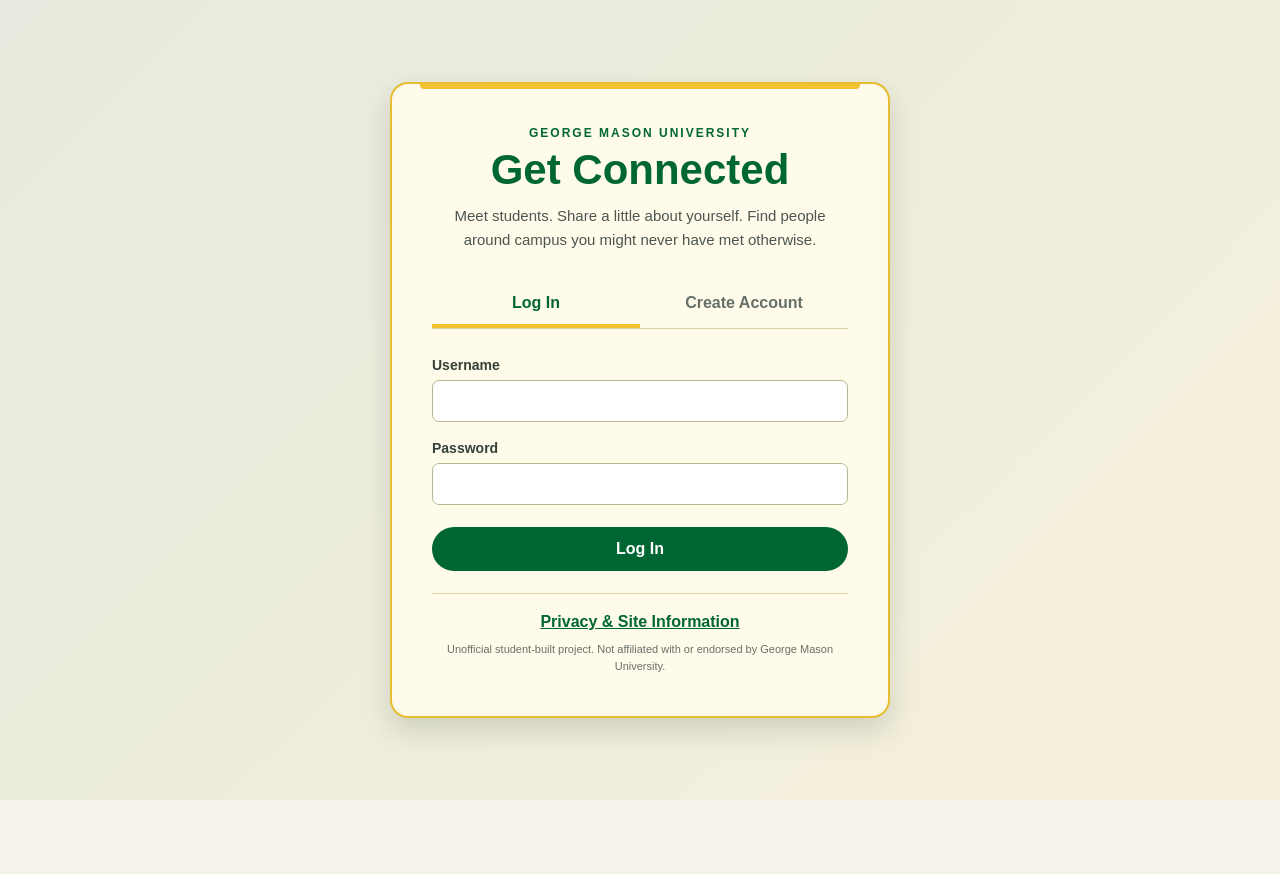
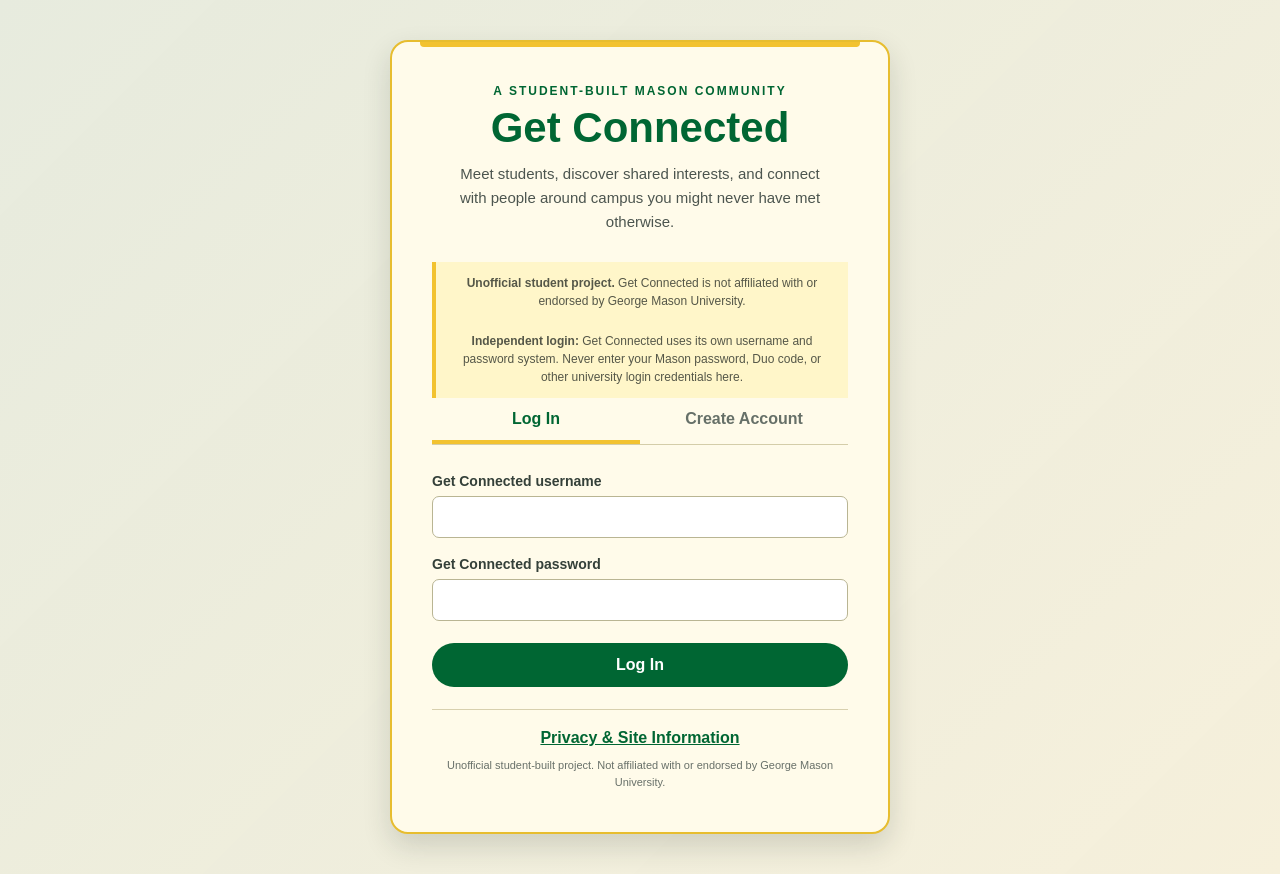
Before and after one commit to daguirr6/get-connected_bulletin, a React app in the folder frontend/: page / in a window 1280 px wide. Before the commit the page ends 800 px from the top, so only its background shows below. Built offline with nearby package versions, Linux system fonts and the light colour scheme; no server answers; the HTML template or start-up script is replaced by a standard one.

Commit message:
Clarify student-built branding and login safety

```diff
--- a/frontend/src/App.jsx
+++ b/frontend/src/App.jsx
@@ -698,7 +698,7 @@
       <section className="auth-card">
         <div className="intro">
           <p className="small-title">
-            GEORGE MASON UNIVERSITY
+            A STUDENT-BUILT MASON COMMUNITY
           </p>
 
           <h1>
@@ -706,10 +706,30 @@
           </h1>
 
           <p className="description">
-            Meet students. Share a little
-            about yourself. Find people
-            around campus you might never
-            have met otherwise.
+            Meet students, discover shared
+            interests, and connect with people
+            around campus you might never have
+            met otherwise.
+          </p>
+
+          <p className="privacy-note">
+            <strong>
+              Unofficial student project.
+            </strong>{" "}
+            Get Connected is not affiliated
+            with or endorsed by George Mason
+            University.
+          </p>
+
+          <p className="privacy-note">
+            <strong>
+              Independent login:
+            </strong>{" "}
+            Get Connected uses its own
+            username and password system.
+            Never enter your Mason password,
+            Duo code, or other university
+            login credentials here.
           </p>
         </div>
 
@@ -755,7 +775,7 @@
             }
           >
             <label>
-              Username
+              Get Connected username
 
               <input
                 type="text"
@@ -770,7 +790,7 @@
             </label>
 
             <label>
-              Password
+              Get Connected password
 
               <input
                 type="password"
@@ -802,7 +822,7 @@
             }
           >
             <label>
-              Username
+              Get Connected username
 
               <input
                 type="text"
@@ -817,7 +837,7 @@
             </label>
 
             <label>
-              Password
+              Get Connected password
 
               <input
                 type="password"
@@ -862,13 +882,24 @@
             </label>
 
             <p className="privacy-note">
-              Your legal name is only used
-              for GMU verification and
-              won&apos;t be shown on your
-              public profile. Your safety
-              and privacy will always be
-              one of our highest
-              priorities!
+              <strong>
+                Student verification:
+              </strong>{" "}
+              We only ask for your full legal
+              name and major during student
+              verification. Your legal name
+              stays private and is never shown
+              to other students. Your major is
+              shown only to other verified
+              Get Connected students after
+              approval.
+              <br />
+              <br />
+              You do not need to provide a
+              GMU email address, personal
+              email address, Mason password,
+              Duo code, or any other
+              university login credentials.
             </p>
 
             <button
```
